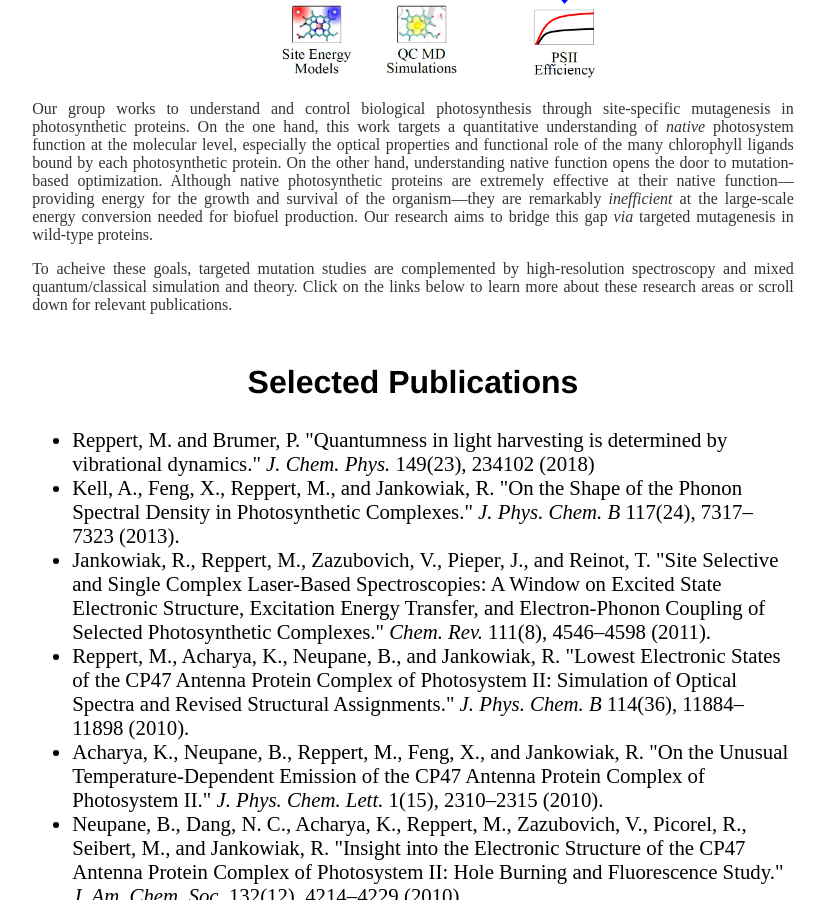
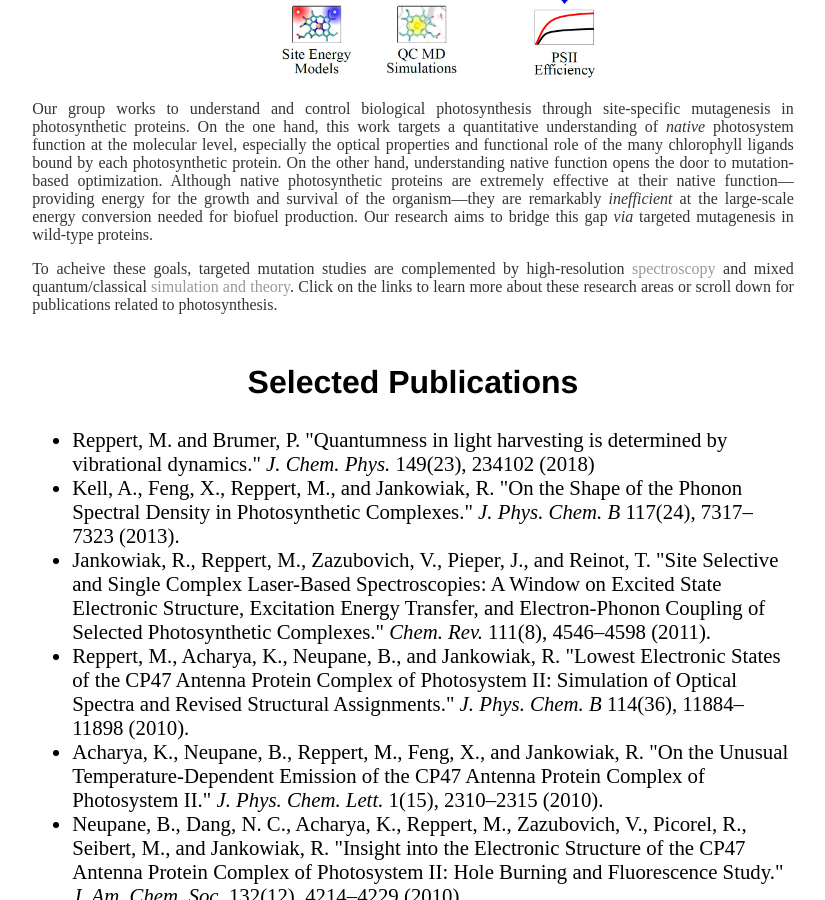
Before and after one commit to mreppert/mreppert.github.io, a Jekyll site: the page built from publications/photosynthesis/index.html, in a window 1280 px wide and 900 px high, scrolled down 401 px. Shown: the whole window, without its empty margins (227-1052 px from the left). Built offline with Jekyll 4.4.1, drawn with Linux system fonts in a browser that asks for light colours.

Commit message:
Update index.html

```diff
--- a/publications/photosynthesis/index.html
+++ b/publications/photosynthesis/index.html
@@ -24,7 +24,7 @@
 
     <p>Our group works to understand and control biological photosynthesis through site-specific mutagenesis in photosynthetic proteins. On the one hand, this work targets a quantitative understanding of <i>native</i> photosystem function at the molecular level, especially the optical properties and functional role of the many chlorophyll ligands bound by each photosynthetic protein. On the other hand, understanding native function opens the door to mutation-based optimization. Although native photosynthetic proteins are extremely effective at their native function&mdash;providing energy for the growth and survival of the organism&mdash;they are remarkably <i>inefficient</i> at the large-scale energy conversion needed for biofuel production. Our research aims to bridge this gap <i>via</i> targeted mutagenesis in wild-type proteins.</p>
 
-    <p>To acheive these goals, targeted mutation studies are complemented by high-resolution spectroscopy and mixed quantum/classical simulation and theory. Click on the links below to learn more about these research areas or scroll down for relevant publications.
+    <p>To acheive these goals, targeted mutation studies are complemented by high-resolution <a href="/publications/spectroscopy/">spectroscopy</a> and mixed quantum/classical <a href="/publications/dynamics">simulation and theory</a>. Click on the links to learn more about these research areas or scroll down for publications related to photosynthesis.
 
 
 <h2>Selected Publications</h2>
```
